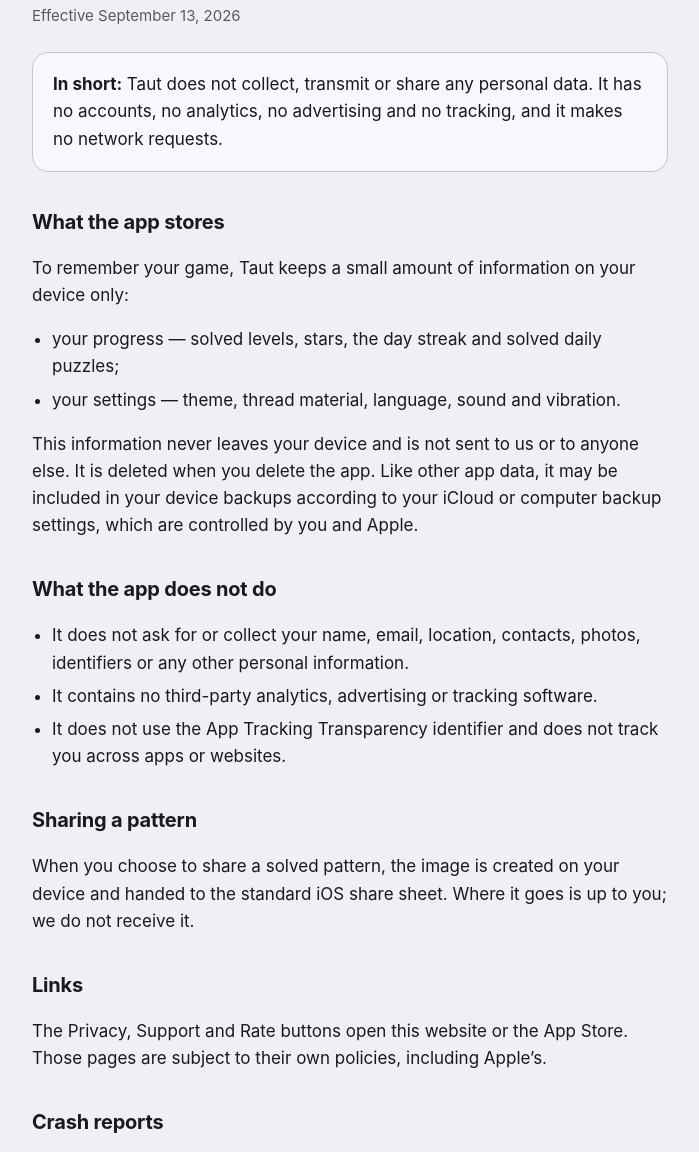
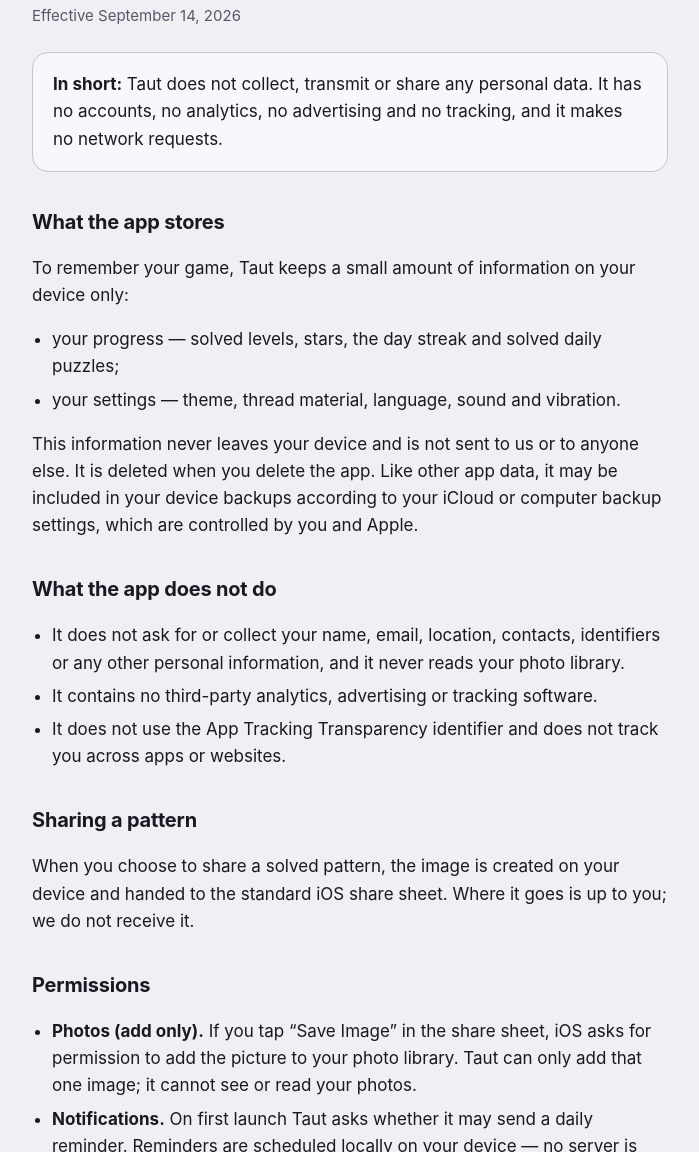
Before and after one commit to roseygrow/taut-site, a plain HTML site: page privacy/index.html in a window 1280 px wide. Shown: the part 213-1365 px from the top of the page, without its empty margins (290-989 px from the left). Drawn offline with Linux system fonts and the light colour scheme.

Commit message:
Privacy: Photos add-only access and local daily reminders

```diff
--- a/privacy/index.html
+++ b/privacy/index.html
@@ -18,7 +18,7 @@
 
   <section id="en" lang="en">
     <h1>Privacy Policy</h1>
-    <p class="meta">Effective September 13, 2026</p>
+    <p class="meta">Effective September 14, 2026</p>
 
     <div class="card"><strong>In short:</strong> Taut does not collect, transmit or share any personal data. It has no accounts, no analytics, no advertising and no tracking, and it makes no network requests.</div>
 
@@ -32,13 +32,19 @@
 
     <h2>What the app does not do</h2>
     <ul>
-      <li>It does not ask for or collect your name, email, location, contacts, photos, identifiers or any other personal information.</li>
+      <li>It does not ask for or collect your name, email, location, contacts, identifiers or any other personal information, and it never reads your photo library.</li>
       <li>It contains no third-party analytics, advertising or tracking software.</li>
       <li>It does not use the App Tracking Transparency identifier and does not track you across apps or websites.</li>
     </ul>
 
     <h2>Sharing a pattern</h2>
     <p>When you choose to share a solved pattern, the image is created on your device and handed to the standard iOS share sheet. Where it goes is up to you; we do not receive it.</p>
+
+    <h2>Permissions</h2>
+    <ul>
+      <li><strong>Photos (add only).</strong> If you tap “Save Image” in the share sheet, iOS asks for permission to add the picture to your photo library. Taut can only add that one image; it cannot see or read your photos.</li>
+      <li><strong>Notifications.</strong> On first launch Taut asks whether it may send a daily reminder. Reminders are scheduled locally on your device — no server is involved and nothing is sent anywhere. You can turn them off at any time in Settings › Notifications › Taut.</li>
+    </ul>
 
     <h2>Links</h2>
     <p>The Privacy, Support and Rate buttons open this website or the App Store. Those pages are subject to their own policies, including Apple’s.</p>
```
